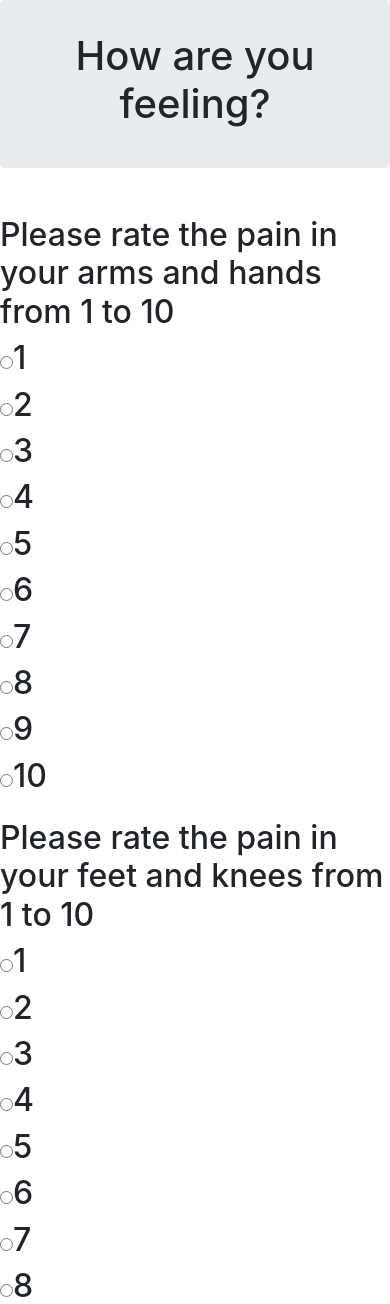
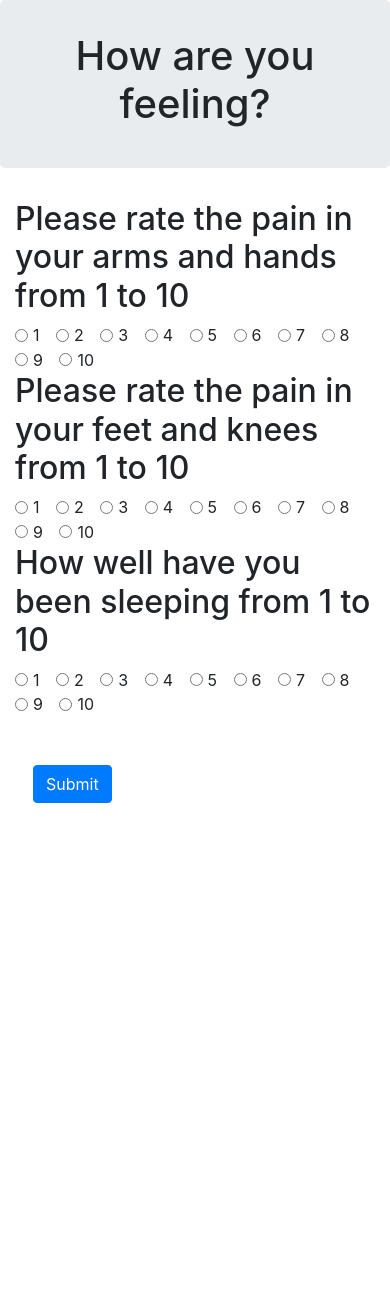
Before and after one commit to danpinto97/HealthTechHack, a Flask app: page /form in a window 390 px wide. Shown: the part 56-1360 px from the top of the page. After the commit the page ends 859 px from the top, so only its background shows below. Run offline with Flask 2, Linux system fonts and the light colour scheme; some libraries are stand-ins or nearby versions.

Commit message:
Editting the form

```diff
--- a/application.py
+++ b/application.py
@@ -1,5 +1,5 @@
 from flask import Flask, render_template, request, redirect, url_for
-
+from model import User
 # from wtforms import StringField, Form, SubmitField
 # from wtforms.validators import DataRequired
 
@@ -12,8 +12,9 @@ application = app = Flask(__name__)
 
 @app.route('/')
 def index():
+    elias = User("2", 12, 0)
     #load the homepage
-    return render_template('home.html')
+    return render_template('home.html', days_since_inj = elias.last_dose_from_db(), dosage_left = elias.get_remaining_inj_from_db())
 
 @app.route('/about')
 def about():
--- a/templates/about.html
+++ b/templates/about.html
@@ -4,7 +4,7 @@
   <div class="jumbotron text-center">
     <h1>Welcome To FlaskApp</h1>
     <p class="lead">This is the HealthTech Hackathon. Authors of this code are Daniel Pinto, Thomas Pinto, Justin Boyd, Justin Detone, and Elias Frieling.
-    The backend model is written using python 3 along with the BeautifulSoup module for datascraping and uses
+    The backend model is written using python 3 and uses
     the sqlite3 package to interface with the sqlite database.</p>
   </div>
 {% endblock %}
--- a/templates/form.html
+++ b/templates/form.html
@@ -1,157 +1,151 @@
 {% extends 'layout.html' %}
 
 {% block body %}
-  <!-- <div class="jumbotron text-center">
-    <h1>How are you feeling?</h1>
-    <p class="lead">This is the Sooryen Challenge completed by Daniel Pinto.
-    The backend model is written using python 3 along with the BeautifulSoup module for datascraping and uses
-    the sqlite3 package to interface with the sqlite database.</p>
-  </div>
-  <div class="dropdown"> -->
 
-  <!-- <h1>How are you feeling?</h1>
-  <div class="dropdown">
-  <button class="btn btn-primary dropdown-toggle" type="button" data-toggle="dropdown">Dropdown Example
-  <span class="caret"></span></button>
-  <ul class="dropdown-menu">
-    <li><a href="#">HTML</a></li>
-    <li><a href="#">CSS</a></li>
-    <li><a href="#">JavaScript</a></li>
-  </ul>
-
-</div> -->
-<!-- </div> -->
 <html>
 <div class="jumbotron text-center">
   <h1>How are you feeling?</h1>
   </div>
+<div class="container">
 <body>
-  <div class="row">
+      <h2>Please rate the pain in your arms and hands from 1 to 10</h2>
+      <div class="form-check form-check-inline">
+        <input class="form-check-input" type="radio" name="inlineRadioOptions" id="1inlineRadio1" value="option1">
+        <label class="form-check-label" for="1inlineRadio1">1</label>
+      </div>
+      <div class="form-check form-check-inline">
+        <input class="form-check-input" type="radio" name="inlineRadioOptions" id="1inlineRadio2" value="option2">
+        <label class="form-check-label" for="1inlineRadio2">2</label>
+      </div>
+      <div class="form-check form-check-inline">
+        <input class="form-check-input" type="radio" name="inlineRadioOptions" id="1inlineRadio3" value="option3">
+        <label class="form-check-label" for="1inlineRadio3">3</label>
+      </div>
+      <div class="form-check form-check-inline">
+        <input class="form-check-input" type="radio" name="inlineRadioOptions" id="1inlineRadio4" value="option4">
+        <label class="form-check-label" for="1inlineRadio4">4</label>
+      </div>
+      <div class="form-check form-check-inline">
+        <input class="form-check-input" type="radio" name="inlineRadioOptions" id="1inlineRadio5" value="option5">
+        <label class="form-check-label" for="1inlineRadio5">5</label>
+      </div>
+      <div class="form-check form-check-inline">
+        <input class="form-check-input" type="radio" name="inlineRadioOptions" id="1inlineRadio6" value="option6">
+        <label class="form-check-label" for="1inlineRadio6">6</label>
+      </div>
+      <div class="form-check form-check-inline">
+        <input class="form-check-input" type="radio" name="inlineRadioOptions" id="1inlineRadio7" value="option7">
+        <label class="form-check-label" for="1inlineRadio7">7</label>
+      </div>
+      <div class="form-check form-check-inline">
+        <input class="form-check-input" type="radio" name="inlineRadioOptions" id="1inlineRadio8" value="option8">
+        <label class="form-check-label" for="1inlineRadio8">8</label>
+      </div>
+      <div class="form-check form-check-inline">
+        <input class="form-check-input" type="radio" name="inlineRadioOptions" id="1inlineRadio9" value="option9">
+        <label class="form-check-label" for="1inlineRadio9">9</label>
+      </div>
+      <div class="form-check form-check-inline">
+        <input class="form-check-input" type="radio" name="inlineRadioOptions" id="1inlineRadio10" value="option10">
+        <label class="form-check-label" for="1inlineRadio10">10</label>
+      </div>
+</div>
 
-
-    <div class="col-sm-4">
-      <p class="lead"> </p>
-      <h2>Please rate the pain in your arms and hands from 1 to 10</h2>
-      <div class="radio">
-      <h2><input type="radio" name="optradio">1</h2>
+<div class="container">
+<body>
+      <h2>Please rate the pain in your feet and knees from 1 to 10</h2>
+      <div class="form-check form-check-inline">
+        <input class="form-check-input" type="radio" name="inlineRadioOptions2" id="inlineRadio1" value="option1">
+        <label class="form-check-label" for="inlineRadio1">1</label>
       </div>
-      <div class="radio">
-      <h2><input type="radio" name="optradio">2</h2>
+      <div class="form-check form-check-inline">
+        <input class="form-check-input" type="radio" name="inlineRadioOptions2" id="inlineRadio2" value="option2">
+        <label class="form-check-label" for="inlineRadio2">2</label>
       </div>
-      <div class="radio">
-      <h2><input type="radio" name="optradio">3</h2>
+      <div class="form-check form-check-inline">
+        <input class="form-check-input" type="radio" name="inlineRadioOptions2" id="inlineRadio3" value="option3">
+        <label class="form-check-label" for="inlineRadio3">3</label>
       </div>
-      <div class="radio">
-      <h2><input type="radio" name="optradio">4</h2>
+      <div class="form-check form-check-inline">
+        <input class="form-check-input" type="radio" name="inlineRadioOptions2" id="inlineRadio1" value="option1">
+        <label class="form-check-label" for="inlineRadio1">4</label>
       </div>
-      <div class="radio">
-      <h2><input type="radio" name="optradio">5</h2>
+      <div class="form-check form-check-inline">
+        <input class="form-check-input" type="radio" name="inlineRadioOptions2" id="inlineRadio2" value="option2">
+        <label class="form-check-label" for="inlineRadio2">5</label>
       </div>
-      <div class="radio">
-      <h2><input type="radio" name="optradio">6</h2>
+      <div class="form-check form-check-inline">
+        <input class="form-check-input" type="radio" name="inlineRadioOptions2" id="inlineRadio3" value="option3">
+        <label class="form-check-label" for="inlineRadio3">6</label>
       </div>
-      <div class="radio">
-      <h2><input type="radio" name="optradio">7</h2>
+      <div class="form-check form-check-inline">
+        <input class="form-check-input" type="radio" name="inlineRadioOptions2" id="inlineRadio1" value="option1">
+        <label class="form-check-label" for="inlineRadio1">7</label>
       </div>
-      <div class="radio">
-      <h2><input type="radio" name="optradio">8</h2>
+      <div class="form-check form-check-inline">
+        <input class="form-check-input" type="radio" name="inlineRadioOptions2" id="inlineRadio2" value="option2">
+        <label class="form-check-label" for="inlineRadio2">8</label>
       </div>
-      <div class="radio">
-      <h2><input type="radio" name="optradio">9</h2>
+      <div class="form-check form-check-inline">
+        <input class="form-check-input" type="radio" name="inlineRadioOptions2" id="inlineRadio3" value="option3">
+        <label class="form-check-label" for="inlineRadio3">9</label>
       </div>
-      <div class="radio">
-      <h2><input type="radio" name="optradio">10</h2>
+      <div class="form-check form-check-inline">
+        <input class="form-check-input" type="radio" name="inlineRadioOptions2" id="inlineRadio1" value="option1">
+        <label class="form-check-label" for="inlineRadio1">10</label>
       </div>
 </div>
 
 
-    <div class="col-sm-4">
-      <p class="lead"> </p>
-      <h2>Please rate the pain in your feet and knees from 1 to 10</h2>
-      <div class="radio">
-      <h2><input type="radio" name="optradio">1</h2>
+<div class="container">
+<body>
+      <h2>How well have you been sleeping from 1 to 10</h2>
+      <div class="form-check form-check-inline">
+        <input class="form-check-input" type="radio" name="inlineRadioOptions" id="inlineRadio1" value="option1">
+        <label class="form-check-label" for="inlineRadio1">1</label>
       </div>
-      <div class="radio">
-      <h2><input type="radio" name="optradio">2</h2>
+      <div class="form-check form-check-inline">
+        <input class="form-check-input" type="radio" name="inlineRadioOptions" id="inlineRadio2" value="option2">
+        <label class="form-check-label" for="inlineRadio2">2</label>
       </div>
-      <div class="radio">
-      <h2><input type="radio" name="optradio">3</h2>
+      <div class="form-check form-check-inline">
+        <input class="form-check-input" type="radio" name="inlineRadioOptions" id="inlineRadio3" value="option3">
+        <label class="form-check-label" for="inlineRadio3">3</label>
       </div>
-      <div class="radio">
-      <h2><input type="radio" name="optradio">4</h2>
+      <div class="form-check form-check-inline">
+        <input class="form-check-input" type="radio" name="inlineRadioOptions" id="inlineRadio1" value="option1">
+        <label class="form-check-label" for="inlineRadio1">4</label>
       </div>
-      <div class="radio">
-      <h2><input type="radio" name="optradio">5</h2>
+      <div class="form-check form-check-inline">
+        <input class="form-check-input" type="radio" name="inlineRadioOptions" id="inlineRadio2" value="option2">
+        <label class="form-check-label" for="inlineRadio2">5</label>
       </div>
-      <div class="radio">
-      <h2><input type="radio" name="optradio">6</h2>
+      <div class="form-check form-check-inline">
+        <input class="form-check-input" type="radio" name="inlineRadioOptions" id="inlineRadio3" value="option3">
+        <label class="form-check-label" for="inlineRadio3">6</label>
       </div>
-      <div class="radio">
-      <h2><input type="radio" name="optradio">7</h2>
+      <div class="form-check form-check-inline">
+        <input class="form-check-input" type="radio" name="inlineRadioOptions" id="inlineRadio1" value="option1">
+        <label class="form-check-label" for="inlineRadio1">7</label>
       </div>
-      <div class="radio">
-      <h2><input type="radio" name="optradio">8</h2>
+      <div class="form-check form-check-inline">
+        <input class="form-check-input" type="radio" name="inlineRadioOptions" id="inlineRadio2" value="option2">
+        <label class="form-check-label" for="inlineRadio2">8</label>
       </div>
-      <div class="radio">
-      <h2><input type="radio" name="optradio">9</h2>
+      <div class="form-check form-check-inline">
+        <input class="form-check-input" type="radio" name="inlineRadioOptions" id="inlineRadio3" value="option3">
+        <label class="form-check-label" for="inlineRadio3">9</label>
       </div>
-      <div class="radio">
-      <h2><input type="radio" name="optradio">10</h2>
+      <div class="form-check form-check-inline">
+        <input class="form-check-input" type="radio" name="inlineRadioOptions" id="inlineRadio1" value="option1">
+        <label class="form-check-label" for="inlineRadio1">10</label>
       </div>
 </div>
 
-    <div class="col-sm-4">
-      <p class="lead"> </p>
-      <h2>How well have you been sleeping from 1 to 10?</h2>
-      <div class="radio">
-      <h2><input type="radio" name="optradio">1</h2>
-      </div>
-      <div class="radio">
-      <h2><input type="radio" name="optradio">2</h2>
-      </div>
-      <div class="radio">
-      <h2><input type="radio" name="optradio">3</h2>
-      </div>
-      <div class="radio">
-      <h2><input type="radio" name="optradio">4</h2>
-      </div>
-      <div class="radio">
-      <h2><input type="radio" name="optradio">5</h2>
-      </div>
-      <div class="radio">
-      <h2><input type="radio" name="optradio">6</h2>
-      </div>
-      <div class="radio">
-      <h2><input type="radio" name="optradio">7</h2>
-      </div>
-      <div class="radio">
-      <h2><input type="radio" name="optradio">8</h2>
-      </div>
-      <div class="radio">
-      <h2><input type="radio" name="optradio">9</h2>
-      </div>
-      <div class="radio">
-      <h2><input type="radio" name="optradio">10</h2>
-      </div>
-    </div>
 
-  </div>
 
 <div class="row float-md-right p-5">
   <button type="submit" class="btn btn-primary">Submit</button>
 </div>
 
-<script type="text/javascript">
-  //<![CDATA[
-  var i = 0;
-  if (i < 5) {
-    // some code
-
-  }
-  //]]>
-</script>
-
-</body>
-</html>
-
 {% endblock %}
```
Also changed, not shown: model.py (+9 -1 lines), templates/home.html (+7 -1 lines). Lines whose indentation alone changed are shown as unchanged.
